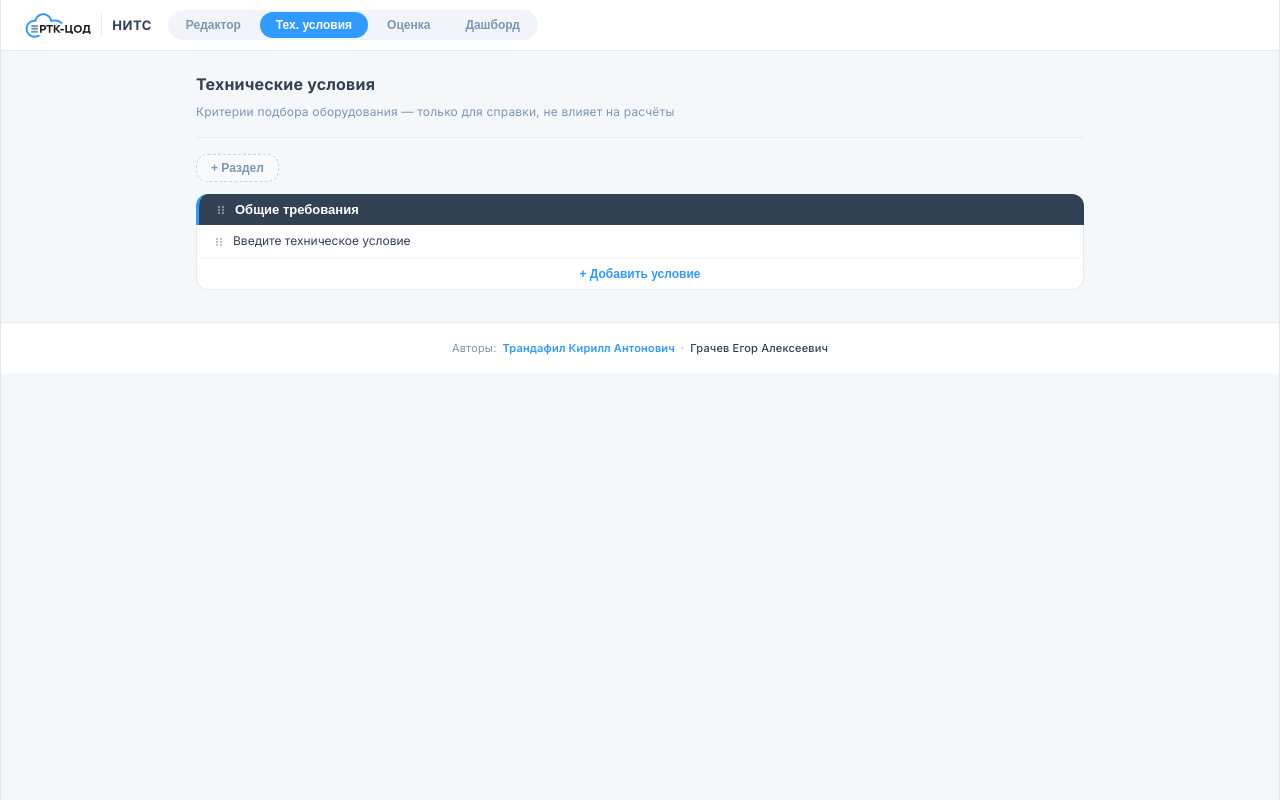
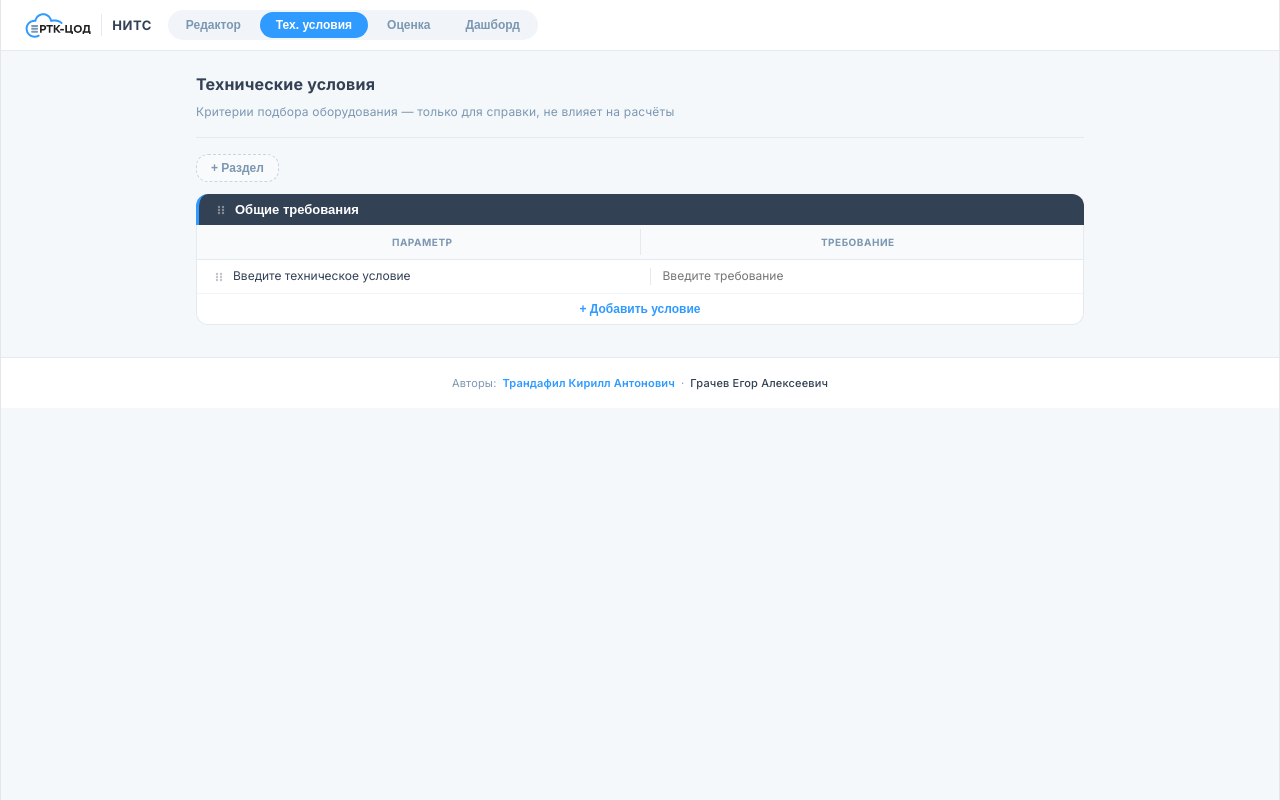
Before and after one commit to anezuf/Equipment-Testing, a React (Vite) app: page / in a window 1280 px wide. Both pictures are taken after a click on the button "Тех. условия". Built offline with nearby package versions, Linux system fonts and the light colour scheme.

Commit message:
feat(techspecs): two-column layout with Параметр and Требование fields

```diff
--- a/src/App.jsx
+++ b/src/App.jsx
@@ -761,11 +761,17 @@ export default function App(){
           {techSpecs.length>1&&<button className="btn-icon-close" onClick={()=>setTechSpecs(p=>p.filter((_,i)=>i!==si))} style={{background:"none",border:"none",color:"#ffffff88",cursor:"pointer",fontSize:16,padding:"0 4px",flexShrink:0}}>×</button>}
         </div>
         <div style={{background:"#fff",borderRadius:"0 0 12px 12px",border:`1px solid ${B.border}`,borderTop:"none"}}>
-          {sec.items.map((it,ii)=><div key={ii} draggable onDragStart={e=>{e.stopPropagation();e.dataTransfer.setData("text",JSON.stringify({type:"ts-item",si,ii}));}} onDragOver={e=>{e.preventDefault();e.stopPropagation();}} onDrop={e=>{e.preventDefault();e.stopPropagation();try{const d=JSON.parse(e.dataTransfer.getData("text"));if(d.type==="ts-item"&&d.si===si&&d.ii!==ii){const n=[...techSpecs];const s={...n[si],items:[...n[si].items]};const [m]=s.items.splice(d.ii,1);s.items.splice(ii,0,m);n[si]=s;setTechSpecs(n);}}catch{}}} style={{display:"flex",alignItems:"flex-start",gap:8,padding:"8px 16px",borderTop:ii?`1px solid #F1F5F9`:"none",cursor:"grab"}}>
+          <div style={{display:"flex",padding:"4px 16px",background:"#F8FAFC",borderBottom:`1px solid ${B.border}`}}>
+            <div style={{flex:1,fontSize:10,fontWeight:700,color:B.steel,textTransform:"uppercase",letterSpacing:"0.5px"}}>Параметр</div>
+            <div style={{width:1,background:B.border,margin:"0 8px"}}/>
+            <div style={{flex:1,fontSize:10,fontWeight:700,color:B.steel,textTransform:"uppercase",letterSpacing:"0.5px"}}>Требование</div>
+          </div>
+          {sec.items.map((it,ii)=><div key={ii} draggable onDragStart={e=>{e.stopPropagation();e.dataTransfer.setData("text",JSON.stringify({type:"ts-item",si,ii}));}} onDragOver={e=>{e.preventDefault();e.stopPropagation();}} onDrop={e=>{e.preventDefault();e.stopPropagation();try{const d=JSON.parse(e.dataTransfer.getData("text"));if(d.type==="ts-item"&&d.si===si&&d.ii!==ii){const n=[...techSpecs];const s={...n[si],items:[...n[si].items]};const [m]=s.items.splice(d.ii,1);s.items.splice(ii,0,m);n[si]=s;setTechSpecs(n);}}catch{}}} style={{display:"flex",alignItems:"flex-start",gap:0,padding:"8px 16px",borderTop:ii?`1px solid #F1F5F9`:"none",cursor:"grab"}}>
             <svg width="12" height="12" viewBox="0 0 12 12" style={{flexShrink:0,opacity:0.3,marginTop:3}}><circle cx="4" cy="3" r="1.2" fill={B.graphite}/><circle cx="8" cy="3" r="1.2" fill={B.graphite}/><circle cx="4" cy="6" r="1.2" fill={B.graphite}/><circle cx="8" cy="6" r="1.2" fill={B.graphite}/><circle cx="4" cy="9" r="1.2" fill={B.graphite}/><circle cx="8" cy="9" r="1.2" fill={B.graphite}/></svg>
-            <div style={{flex:1,display:"flex",gap:8,minWidth:0}}>
-              <textarea value={it.n} onChange={e=>{const v=e.target.value;e.target.style.height="auto";e.target.style.height=e.target.scrollHeight+"px";setTechSpecs(p=>p.map((s,i)=>i===si?{...s,items:s.items.map((x,j)=>j===ii?{...x,n:v}:x)}:s));}} onFocus={e=>{e.target.style.height="auto";e.target.style.height=e.target.scrollHeight+"px";}} rows={1} style={{flex:1,border:"none",background:"none",fontSize:12,color:B.graphite,outline:"none",resize:"none",overflow:"hidden",fontFamily:"Inter, system-ui, sans-serif",lineHeight:"1.4",padding:0,minWidth:0}}/>
-              <textarea value={it.n2||""} onChange={e=>{const v=e.target.value;e.target.style.height="auto";e.target.style.height=e.target.scrollHeight+"px";setTechSpecs(p=>p.map((s,i)=>i===si?{...s,items:s.items.map((x,j)=>j===ii?{...x,n2:v}:x)}:s));}} onFocus={e=>{e.target.style.height="auto";e.target.style.height=e.target.scrollHeight+"px";}} rows={1} style={{flex:1,border:"none",background:"none",fontSize:12,color:B.graphite,outline:"none",resize:"none",overflow:"hidden",fontFamily:"Inter, system-ui, sans-serif",lineHeight:"1.4",padding:0,minWidth:0}}/>
+            <div style={{flex:1,display:"flex",gap:0,minWidth:0,marginLeft:8}}>
+              <textarea value={it.n} onChange={e=>{const v=e.target.value;e.target.style.height="auto";e.target.style.height=e.target.scrollHeight+"px";setTechSpecs(p=>p.map((s,i)=>i===si?{...s,items:s.items.map((x,j)=>j===ii?{...x,n:v}:x)}:s));}} onFocus={e=>{e.target.style.height="auto";e.target.style.height=e.target.scrollHeight+"px";}} rows={1} style={{flex:1,border:"none",background:"none",fontSize:12,color:B.graphite,outline:"none",resize:"none",overflow:"hidden",fontFamily:"Inter,system-ui,sans-serif",lineHeight:"1.4",padding:0,minWidth:0}}/>
+              <div style={{width:1,background:B.border,alignSelf:"stretch",margin:"0 12px",flexShrink:0}}/>
+              <textarea value={it.n2||""} onChange={e=>{const v=e.target.value;e.target.style.height="auto";e.target.style.height=e.target.scrollHeight+"px";setTechSpecs(p=>p.map((s,i)=>i===si?{...s,items:s.items.map((x,j)=>j===ii?{...x,n2:v}:x)}:s));}} onFocus={e=>{e.target.style.height="auto";e.target.style.height=e.target.scrollHeight+"px";}} rows={1} placeholder="Введите требование" style={{flex:1,border:"none",background:"none",fontSize:12,color:B.steel,outline:"none",resize:"none",overflow:"hidden",fontFamily:"Inter,system-ui,sans-serif",lineHeight:"1.4",padding:0,minWidth:0}}/>
             </div>
             {sec.items.length>1&&<button className="btn-icon-close" onClick={()=>setTechSpecs(p=>p.map((s,i)=>i===si?{...s,items:s.items.filter((_,j)=>j!==ii)}:s))} style={{background:"none",border:"none",color:B.steel,cursor:"pointer",fontSize:15,padding:"0 2px",flexShrink:0}}>×</button>}
           </div>)}
```
